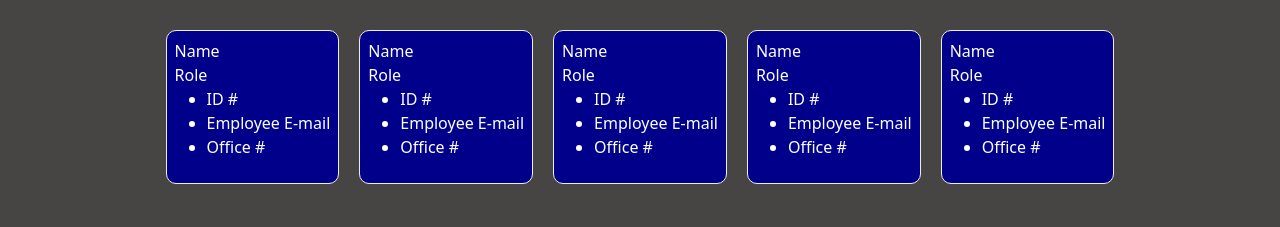
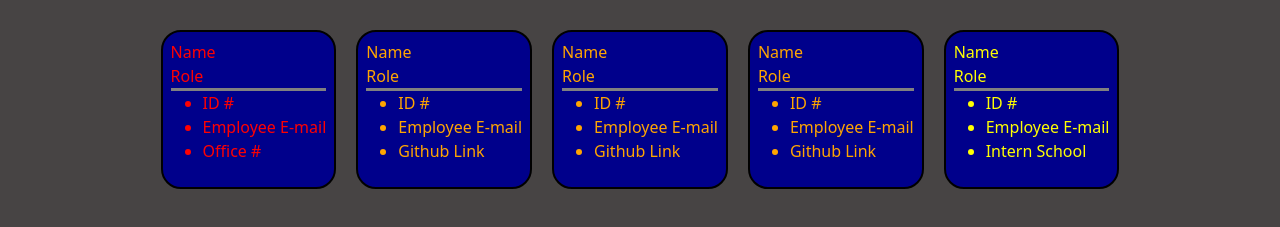
Before and after one commit to T0930/TM-Team-Generator, a website: page index.html in a window 1280 px wide. Shown: the part 197-424 px from the top of the page. Drawn offline with nearby package versions, Linux system fonts and the light colour scheme.

Commit message:
updated HTML and CSS

```diff
--- a/index.html
+++ b/index.html
@@ -23,7 +23,7 @@
   <div class="fullRoster">
     <div class="rosterClass" id="rosterId">
 
-      <div class="roster-card">
+      <div class="roster-card manager">
         <div class="name">Name</div>
         <div class="role">Role</div>
             <ul>
@@ -33,43 +33,43 @@
             </ul>
       </div>
 
-      <div class="roster-card">
+      <div class="roster-card engineer">
         <div class="name">Name</div>
         <div class="role">Role</div>
             <ul>
                 <li class = 'empID'>ID #</li>
                 <li class = 'empEmail'>Employee E-mail</li>
-                <li class = 'officeNum'>Office #</li>
+                <li class = 'empGithub'>Github Link</li>
             </ul>
       </div>
 
-      <div class="roster-card">
+      <div class="roster-card engineer">
         <div class="name">Name</div>
         <div class="role">Role</div>
             <ul>
                 <li class = 'empID'>ID #</li>
                 <li class = 'empEmail'>Employee E-mail</li>
-                <li class = 'officeNum'>Office #</li>
+                <li class = 'empGithub'>Github Link</li>
             </ul>
       </div>
 
-      <div class="roster-card">
+      <div class="roster-card engineer">
         <div class="name">Name</div>
         <div class="role">Role</div>
             <ul>
                 <li class = 'empID'>ID #</li>
                 <li class = 'empEmail'>Employee E-mail</li>
-                <li class = 'officeNum'>Office #</li>
+                <li class = 'empGithub'>Github Link</li>
             </ul>
       </div>
 
-      <div class="roster-card">
+      <div class="roster-card intern">
         <div class="name">Name</div>
         <div class="role">Role</div>
             <ul>
                 <li class = 'empID'>ID #</li>
                 <li class = 'empEmail'>Employee E-mail</li>
-                <li class = 'officeNum'>Office #</li>
+                <li class = 'school'>Intern School</li>
             </ul>
       </div>
 
--- a/style.css
+++ b/style.css
@@ -28,14 +28,30 @@ body {
     justify-content: center;
 }
 
+.manager {
+    color: red;
+}
+
+.engineer {
+    color: orange;
+}
+
+.intern {
+    color: yellow;
+}
+
 .roster-card{
     display: flex;
     flex-direction: column;
     align-items: left;
     justify-content: center;
     margin: 0 10px;
-    border: 1px solid #eee;
+    border: 2px solid black;
     padding: 8px;
-    border-radius: 10px;
+    border-radius: 20px;
     background: darkblue
 }
+
+ul {
+    border-top: 3px solid gray;
+}
```
